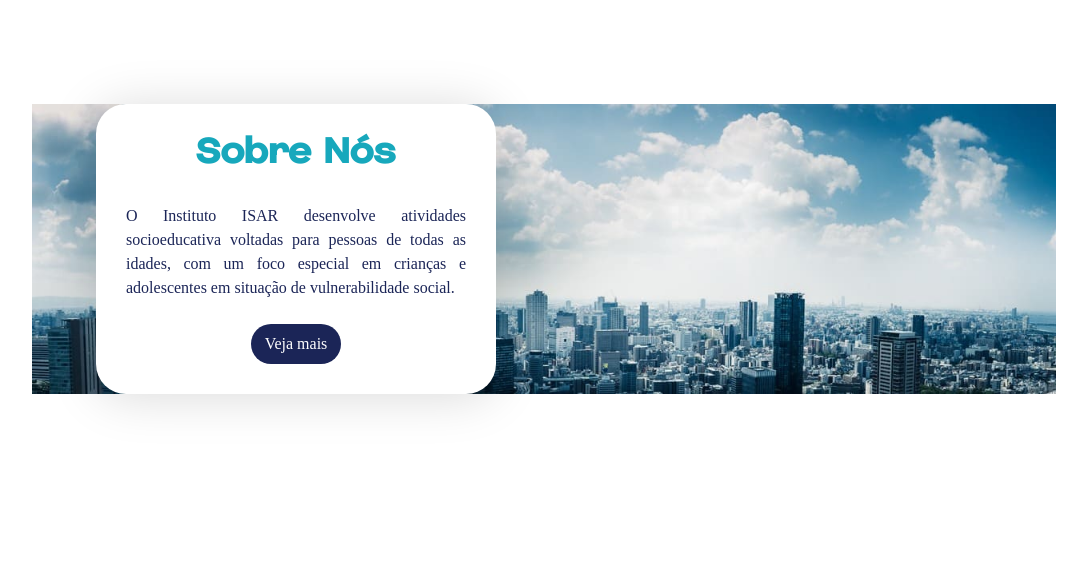
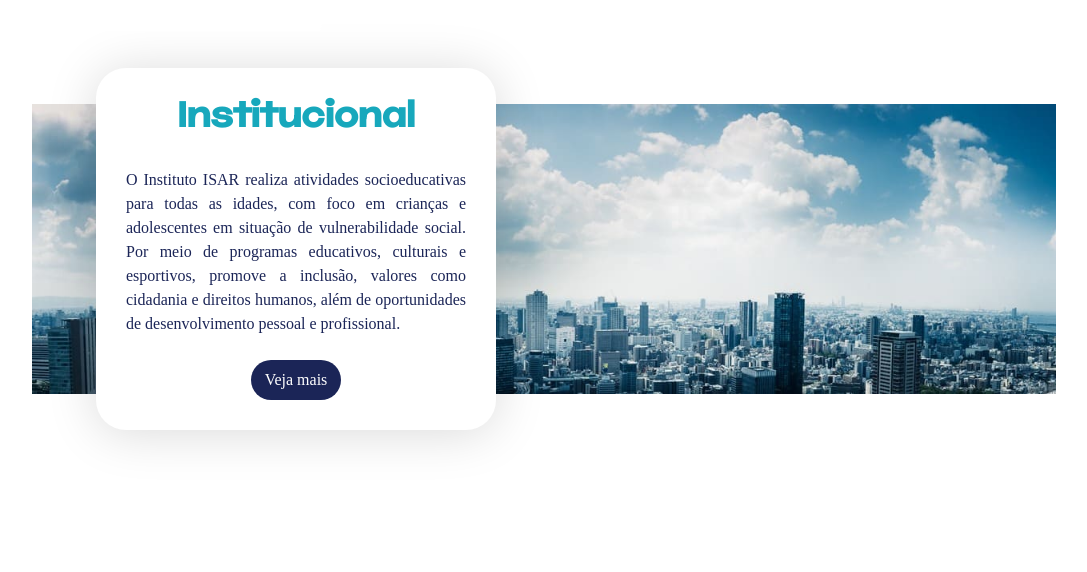
Before and after one commit to Gabriel-Avelino/Instituto-ISAR-Testes, a Django app: page / in a window 1280 px wide. Shown: the part 761-1333 px from the top of the page, without its empty margins (96-1183 px from the left). Run offline with Django 5.2, Linux system fonts and the light colour scheme; data that the repository does not hold is empty; some web fonts are replaced.

```diff
--- a/isar/templates/about.html
+++ b/isar/templates/about.html
@@ -1,7 +1,7 @@
 {% extends 'background.html' %}
 {% load static i18n %}
 {% block head_title %}
-    Sobre Nós - Instituto ISAR
+    Institucional - Instituto ISAR
 {% endblock head_title%}
 {% block extra_head %}
     <link rel="stylesheet" href="{% static 'css/about.css' %}">
@@ -9,7 +9,7 @@
 {% block content %}
     <main>
         <div class="section introduction about-banner">
-            <h1>Sobre Nós</h1>
+            <h1>Institucional</h1>
         </div>
         <div class="section about">
             <img class='img-about' src="{% static 'img/atendimento.jpg' %}" alt="">
--- a/isar/templates/background.html
+++ b/isar/templates/background.html
@@ -43,7 +43,10 @@
                     <div class="navbar-nav">
                         <ul>
                             <li>
-                                <a class="nav-link" href="{% url 'sobre-nos' %}">Sobre Nós</a>
+                                <a class="nav-link" href="{% url 'sobre-nos' %}">Institucional</a>
+                            </li>
+                            <li>
+                                <a class="nav-link" href="">Governança</a>
                             </li>
                             <li>
                                 <a class="nav-link" href="{% url 'transparencia' %}">Transparência</a>
@@ -72,7 +75,10 @@
                     <div class="col-md-9 d-flex align-items-start justify-content-center">
                         <ul>
                             <li>
-                                <a class="nav-link" href="{% url 'sobre-nos' %}">Sobre Nós</a>
+                                <a class="nav-link" href="{% url 'sobre-nos' %}">Institucional</a>
+                            </li>
+                            <li>
+                                <a class="nav-link" href="">Governança</a>
                             </li>
                             <li>
                                 <a class="nav-link" href="{% url 'transparencia' %}">Transparência</a>
@@ -91,7 +97,10 @@
                 <div class="bg-dark p-4">
                     <ul class="home_nav_ul menu-options">
                         <li>
-                            <a class="nav-link" href="{% url 'sobre-nos' %}">Sobre Nós</a>
+                            <a class="nav-link" href="{% url 'sobre-nos' %}">Institucional</a>
+                        </li>
+                        <li>
+                            <a class="nav-link" href="">Governança</a>
                         </li>
                         <li>
                             <a class="nav-link" href="{% url 'transparencia' %}">Transparência</a>
--- a/isar/templates/index.html
+++ b/isar/templates/index.html
@@ -161,8 +161,8 @@
 
         <div class="section team">
             <div class="fraction">
-                <h1 class="title turquoise">Sobre Nós</h1>
-                <p class="text text-about"><e class="blue">O Instituto ISAR desenvolve atividades socioeducativa voltadas para pessoas de todas as idades, com um foco especial em crianças e adolescentes em situação de vulnerabilidade social.</p>
+                <h1 class="title turquoise">Institucional</h1>
+                <p class="text text-about"><e class="blue">O Instituto ISAR realiza atividades socioeducativas para todas as idades, com foco em crianças e adolescentes em situação de vulnerabilidade social. Por meio de programas educativos, culturais e esportivos, promove a inclusão, valores como cidadania e direitos humanos, além de oportunidades de desenvolvimento pessoal e profissional.</p>
                 <button class="btn-blue mt-4" type="submit" onclick="window.location.href ='{% url 'sobre-nos' %}'">Veja mais</button>
             </div>
             <img class="img-home" src="{% static 'img/Predios.jpg' %}">
```
